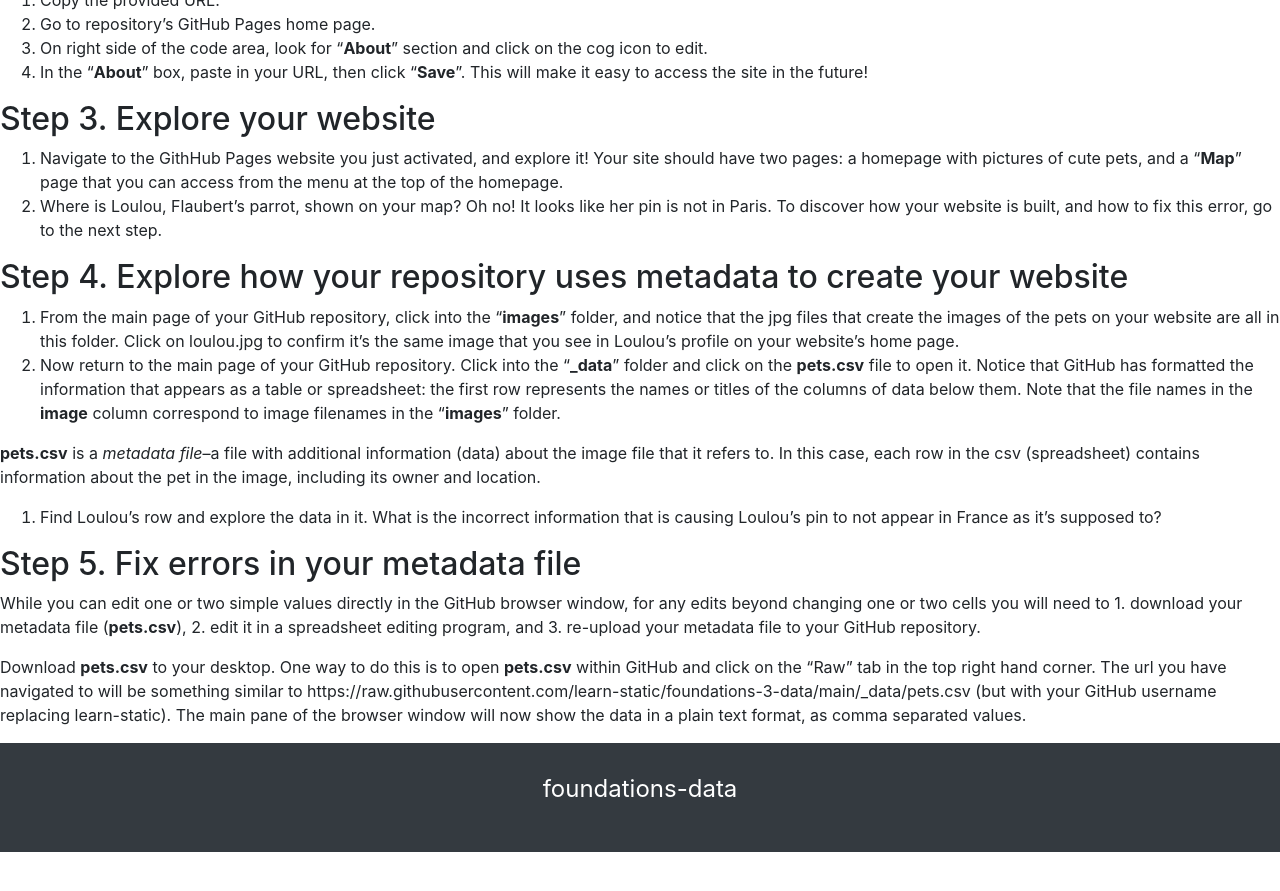
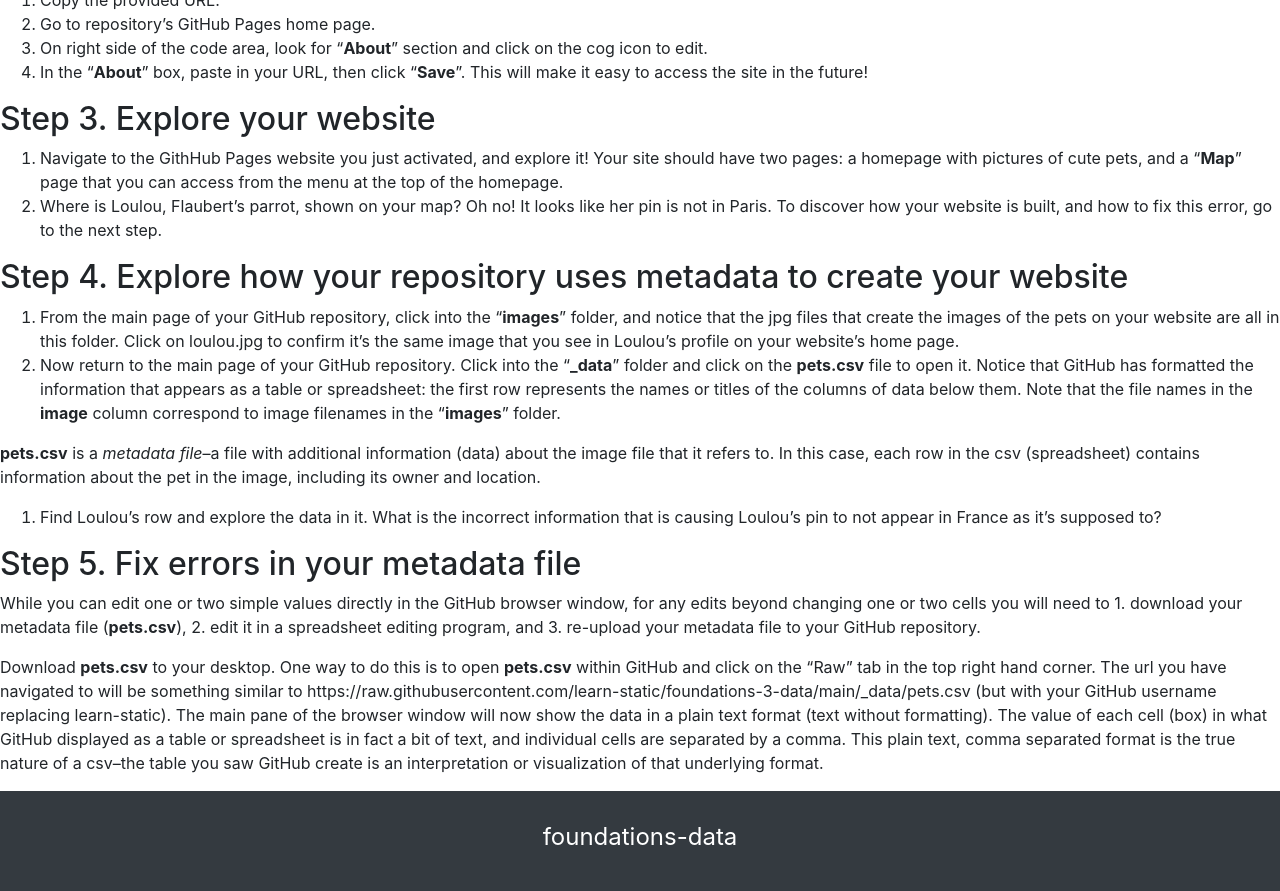
Before and after one commit to learn-static/foundations-3-data, a Jekyll site: the page built from intro-data.md, in a window 1280 px wide and 900 px high, scrolled down 1735 px. Shown: the top 891 px of the window. Built offline with Jekyll 4.4.1, drawn with Linux system fonts in a browser that asks for light colours; our own code applies the rules of GitHub Pages for plain Markdown files; before the commit the page ends 2587 px from its top, so only the background shows below that.

Commit message:
Update intro-data.md

```diff
--- a/intro-data.md
+++ b/intro-data.md
@@ -48,4 +48,4 @@
 
 While you can edit one or two simple values directly in the GitHub browser window, for any edits beyond changing one or two cells you will need to 1. download your metadata file (**pets.csv**), 2. edit it in a spreadsheet editing program, and 3. re-upload your metadata file to your GitHub repository.
 
-Download **pets.csv** to your desktop. One way to do this is to open **pets.csv** within GitHub and click on the "Raw" tab in the top right hand corner. The url you have navigated to will be something similar to https://raw.githubusercontent.com/learn-static/foundations-3-data/main/_data/pets.csv (but with your GitHub username replacing learn-static). The main pane of the browser window will now show the data in a plain text format, as comma separated values.
+Download **pets.csv** to your desktop. One way to do this is to open **pets.csv** within GitHub and click on the "Raw" tab in the top right hand corner. The url you have navigated to will be something similar to https://raw.githubusercontent.com/learn-static/foundations-3-data/main/_data/pets.csv (but with your GitHub username replacing learn-static). The main pane of the browser window will now show the data in a plain text format (text without formatting). The value of each cell (box) in what GitHub displayed as a table or spreadsheet is in fact a bit of text, and individual cells are separated by a comma. This plain text, comma separated format is the true nature of a csv--the table you saw GitHub create is an interpretation or visualization of that underlying format.
```
